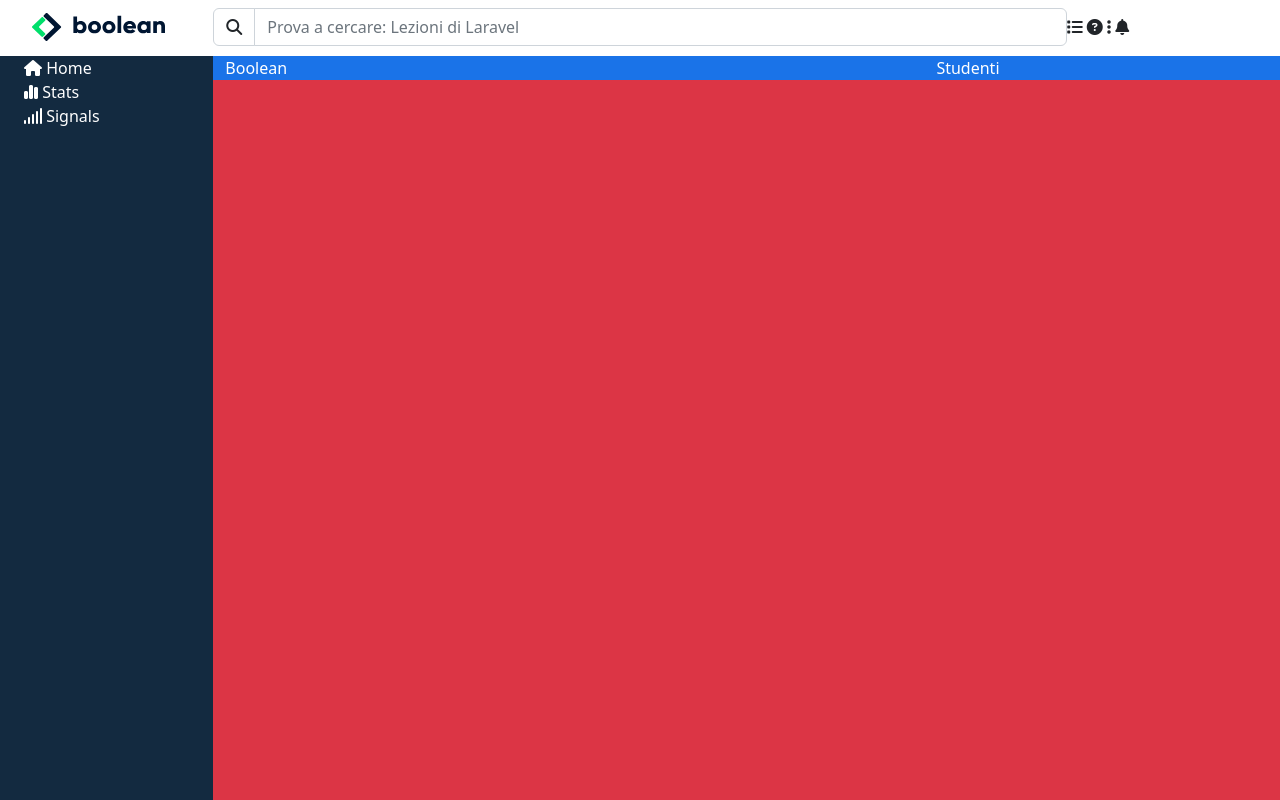
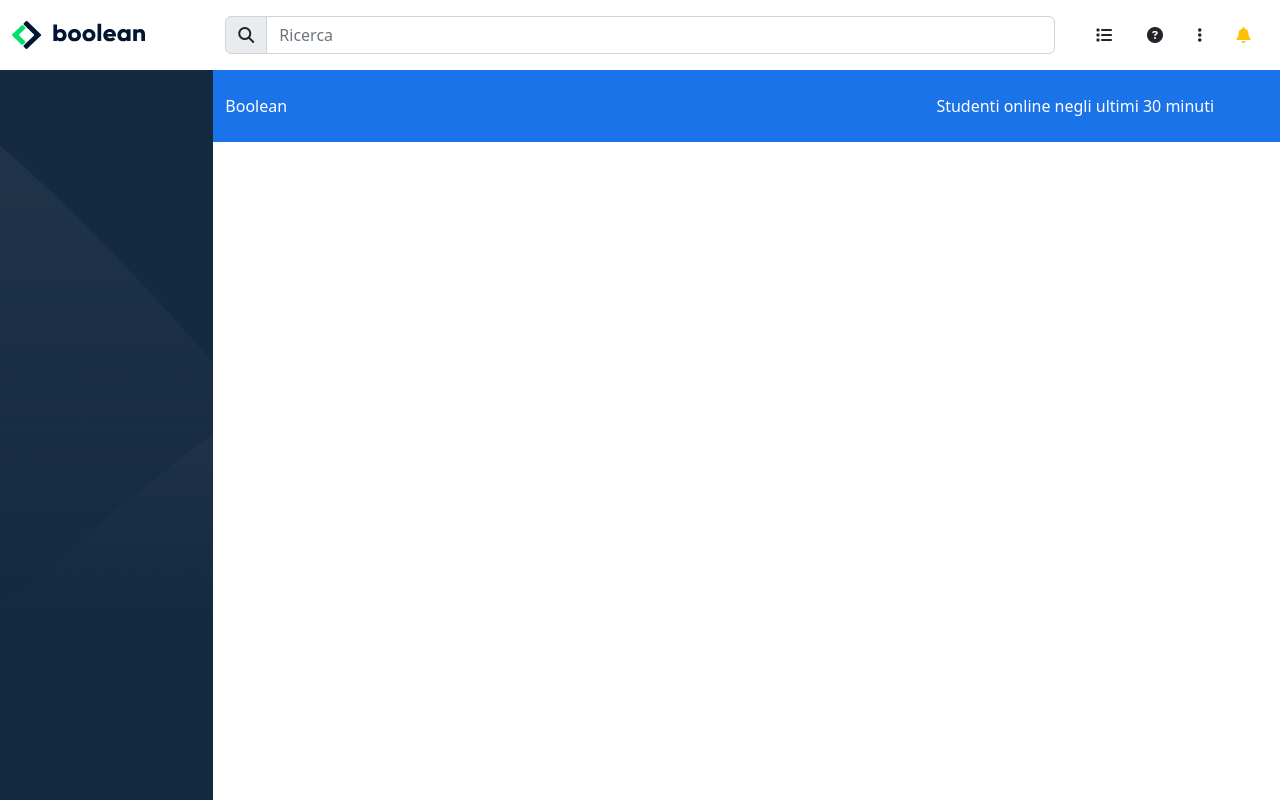
Before and after one commit to CristianoAltomonte/html-css-bootstrap-dashboard, a plain HTML site: page index.html in a window 1280 px wide. Drawn offline with nearby package versions, Linux system fonts and the light colour scheme.

Commit message:
Correzioni

```diff
--- a/assets/css/style.css
+++ b/assets/css/style.css
@@ -1,32 +1,25 @@
-.container-web{
+.container-web-app{
     height: 100vh;
 }
 
-/* HEADER */
 header{
-    height: 7vh;
-}
-
-/* NAVBAR */
-.input-group-text{
-    background-color: white;
+    height: 70px;
 }
 
 main{
-    height: calc(100vh - 7vh);
+    height: calc(100% - 70px );
 }
 
-
-/* SIDEBAR */
-.sidebar{
-    height: calc(100vh - 7vh);
+#side{
+    background-image: url('../img/sidebar-bg.png');
+    background-repeat: no-repeat;
+    background-size: cover;
+    height: 100%;
+}
+.bg-sidebar{
+    background-color: rgba(20, 42, 64, 1);
 }
 
-.bg-sidebar{
-    background-color: rgba(19, 42, 64, 1);
-}
-
-/* MAIN */
-.blu-main{
+.bg-lightblu{
     background-color: rgba(26, 115, 232, 1);
 }
--- a/index.html
+++ b/index.html
@@ -11,80 +11,84 @@
     <title>Bootstrap</title>
 </head>
 <body>
-    <!-- CONTENITORE -->
 
-    <div class="container-web">
+    <!-- CONTENITORE WEB-APP -->
+    <div class="container-web-app">
 
         <!-- HEADER -->
-        <header>
+        <header class="d-flex align-items-center">
+            <div class="container-fluid">
+                <div class="row align-items-center">
+                    <div class="col-2">
+                        <img src="./assets/img/mobile-logo.png" class="d-lg-none d-inline-block img-fluid" alt="logo mobile">
+                        <img src="./assets/img/logo.svg" class="d-none d-lg-inline-block img-fluid" alt="logo">
+                    </div>
+                    <div class="col-8">
+                        <div class="input-group ">
+                            <span class="input-group-text" id="basic-addon1"><i class="fa-solid fa-magnifying-glass"></i></span>
+                            <input type="text" class="form-control" placeholder="Ricerca " aria-label="Username" aria-describedby="basic-addon1">
+                        </div>
+                    </div>
+                    <div class="col-2 d-flex justify-content-around align-items-center">
+                        <i class="fa-solid fa-list"></i>
+                        <i class="fa-solid fa-circle-question"></i>
+                        <i class="fa-solid fa-ellipsis-vertical"></i>
 
-            <!-- NAVBAR -->
-            <nav class="navbar bg-white">
-                <div class="col-2">
-                    <a class="navbar-brand d-flex justify-content-center" href="#">
-                        <img src="./assets/img/mobile-logo.png" alt="mobile-logo" class="w-100 d-lg-none">
-                        <img src="./assets/img/logo.svg" alt="logo" class="d-none d-lg-block">
-                    </a>
-                </div>
-                <div class="col-8">
-                    <div class="input-group flex-nowrap">
-                        <span class="input-group-text" id="addon-wrapping"><i class="fa-solid fa-magnifying-glass"></i></span>
-                        <input type="text" class="form-control" placeholder="Prova a cercare: Lezioni di Laravel" aria-label="Username" aria-describedby="addon-wrapping">
+                        <!-- Campanella Dropdown -->
+
+                        <div class="btn-group">
+                            <span type="button" data-bs-toggle="dropdown" aria-expanded="false">
+                                <i class="fa-solid fa-bell text-warning"></i>
+                            </span>
+                            <ul class="dropdown-menu dropdown-menu-end">
+                              <li><button class="dropdown-item" type="button">Action</button></li>
+                              <li><button class="dropdown-item" type="button">Another action</button></li>
+                              <li><button class="dropdown-item" type="button">Something else here</button></li>
+                            </ul>
+                          </div>
+
+                        <!-- / Campanella Dropdown -->
+
                     </div>
                 </div>
-                <div class="col-2">
-                    <i class="fa-solid fa-list"></i>
-                    <i class="fa-solid fa-circle-question"></i>
-                    <i class="fa-solid fa-ellipsis-vertical"></i>
-                    <i class="fa-solid fa-bell"></i>
-                </div>
+            </div>
 
-            </nav>
         </header>
-        <div class="container-bottom">
 
-            <div class="container-fluid">
-                <div class="row">
+        <!-- MAIN  -->
+        <main>
 
-                <!-- SIDEBAR -->
-                    <div class="col-2 bg-sidebar sidebar">
-                        <div class="container d-flex flex-column">
+            <div class="container-fluid h-100">
+                <div class="row h-100">
+                    <!-- SIDEBAR -->
+                    <div class="col-2 bg-sidebar" id="side">
 
-                            <div class="text-white">
-                                <div class="col">
-                                    <i class="fa-solid fa-house"></i> Home
-                                </div>
-                                <div class="col">
-                                    <i class="fa-solid fa-chart-simple"></i> Stats
-                                </div>
-                                <div class="col">
-                                    <i class="fa-solid fa-signal"></i> Signals
-                                </div>
-                            </div>
-
-                        </div>
                     </div>
 
-                    <!-- MAIN -->
-                    <main class="col-10 bg-danger p-0">
-                        <div class="container-fluid bg-success">
-                            <div class="row blu-main text-white">
-                                <div class="col-8">
-                                    <span>Boolean</span>
+                    <!-- CONTENT -->
+                    <div class="col-10 px-0">
+                        <!-- Principal Content -->
+                        <div class="container-fluid text-white py-4 bg-lightblu">
+                            <div class="row">
+                                <div class="col-lg-8">
+                                    Boolean
                                 </div>
-                                <div class="col-4">
-                                    <span>Studenti</span>
+                                <div class="col-lg-4">
+                                    Studenti online negli ultimi 30 minuti
                                 </div>
                             </div>
                         </div>
-                    </main>
+                    </div>
                 </div>
-
             </div>
 
-        </div>
+        </main>
+
 
     </div>
+
+
+
 
 
 
```
